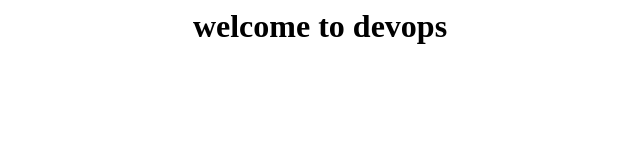
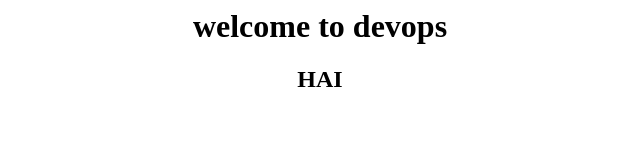
Before and after one commit to mprasad1234/mycode, a plain HTML site: page index.html in a window 1280 px wide. Shown: the full height of the page, 320-960 px from the left. Drawn offline with Linux system fonts and the light colour scheme.

Commit message:
Update index.html

```diff
--- a/index.html
+++ b/index.html
@@ -5,6 +5,7 @@
 <body>
     <center>
         <h1> welcome to devops </h1>
+        <h2> HAI </h2>
     </center>
 </body>
 </html>
```
